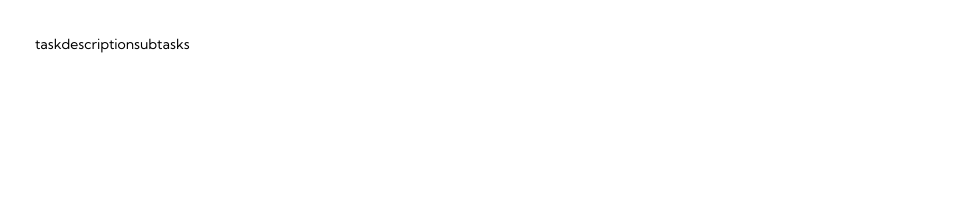
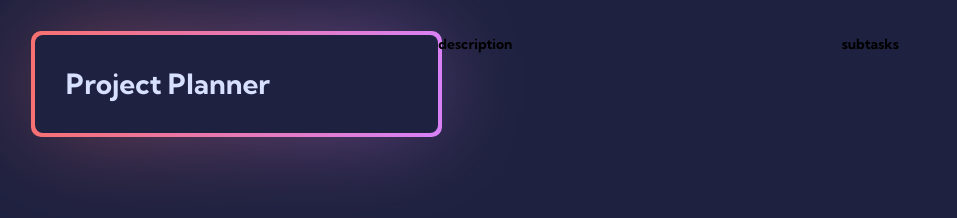
Before and after one commit to adustin21/projectPlanner, a website built with webpack: page public/index.html in a window 1280 px wide. Shown: the whole page, without its empty margins (0-957 px from the left). Built offline with nearby package versions, Linux system fonts and the light colour scheme.

Commit message:
createElement updated && taskcomponent created

```diff
--- a/src/components/mainContainer/mainContainer.css
+++ b/src/components/mainContainer/mainContainer.css
@@ -4,6 +4,8 @@ body{
 	margin: 0;
 	font-family: 'Kumbh Sans', sans-serif;
 	font-size: 14px;
+	font-weight: bold;
+	background: #1E213F;
 }
 .mainContainer{
 	width: 100%;
--- a/src/components/mainContainer/mainContainer.js
+++ b/src/components/mainContainer/mainContainer.js
@@ -1,4 +1,5 @@
 import { createElement } from "../../methods/createElement"
+import { task } from "../task/task"
 import "./mainContainer.css"
 
 /**
@@ -10,7 +11,7 @@ import "./mainContainer.css"
 export const mainContainer = (map) => {
 	/* Element Created */
 	const element = createElement('mainContainer', [
-		"task",
+		() => task(map.task),
 		"description",
 		"subtasks"
 	])
--- /dev/null
+++ b/src/components/task/task.css
@@ -0,0 +1,38 @@
+.task{
+	grid-area: "task";
+	width: 100%;
+	height: max-content;
+	box-sizing: border-box;
+	font-size: 28px;
+	line-height: 34px;
+	color: #D7E0FF;
+	padding: 1.15em 1.1em;
+	background: #1E213F;
+	border-radius: 8px;
+	position: relative;
+	cursor: default;
+}
+.task::after{
+	display: block;
+	content: "";
+	width: calc(100% + 8px);
+	height: calc(100% + 8px);
+	position: absolute;
+	top: -4px;
+	left: -4px;
+	z-index: -1;
+	background: linear-gradient(95deg, #f87070, #d881f8);
+	border-radius: 10px;
+}
+.task::before{
+	display: block;
+	content: "";
+	position: absolute;
+	width: calc(100% - 20px);
+	height: calc(100% - 20px);
+	left: 10px;
+	top: 10px;
+	z-index: -1;
+	background: linear-gradient(90deg, #f87070, #d881f8);
+	filter: blur(50px) opacity(0.5);
+}
--- /dev/null
+++ b/src/components/task/task.js
@@ -0,0 +1,30 @@
+import { createElement } from "../../methods/createElement"
+import "./task.css"
+
+/**
+ * Return the task component.
+ * <br>
+ * <br>
+ *
+ * The returned element has "data-id" and "data-mother" attributes,
+ * which store the "id" and "mother" fields of the task.
+ * @param {TTask} taskObject
+ * @return {HTMLDivElement}
+ * @memberof Components
+ */
+export const task = (taskObject) => {
+	/* Element Created */
+
+	const element = createElement('task', [
+		taskObject.title
+	])
+
+	/* Element Modified */
+	element.setAttribute('data-id', taskObject.id)
+	element.setAttribute('data-mother', taskObject.mother)
+
+	/* Element Returned */
+	return element
+}
+
+/**@typedef {import("../../methods/doc/manageMap").TTask} TTask*/
--- a/src/methods/createElement.js
+++ b/src/methods/createElement.js
@@ -30,8 +30,12 @@ export const createElement = (name, children = []) => {
 		if(child instanceof Function &&
 			child() instanceof HTMLElement)
 			element.appendChild(child())
-		else
-			element.appendChild(document.createTextNode(child))
+		else{
+			const span = document.createElement("span")
+			const text = document.createTextNode(child)
+			span.appendChild(text)
+			element.appendChild(span)
+		}
 	})
 
 	/* Element returned */
```
